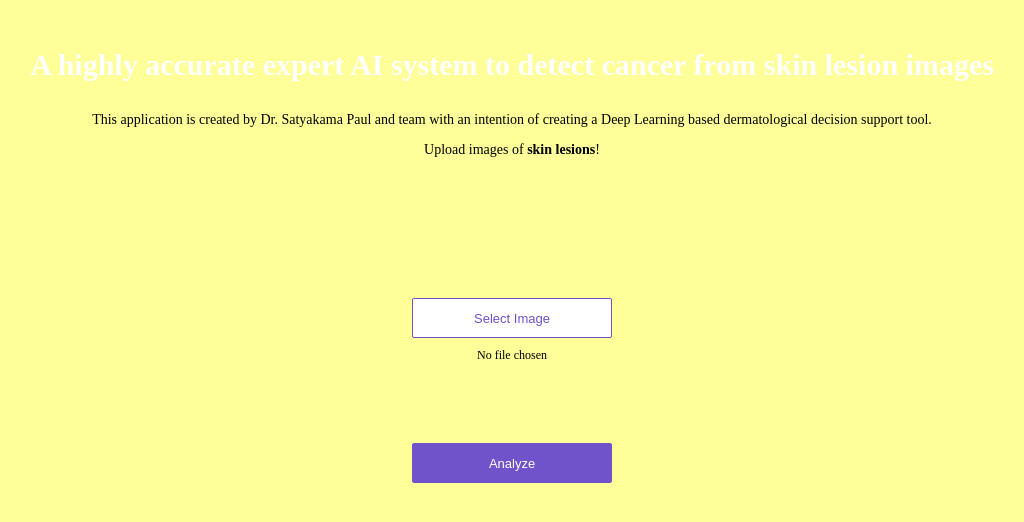
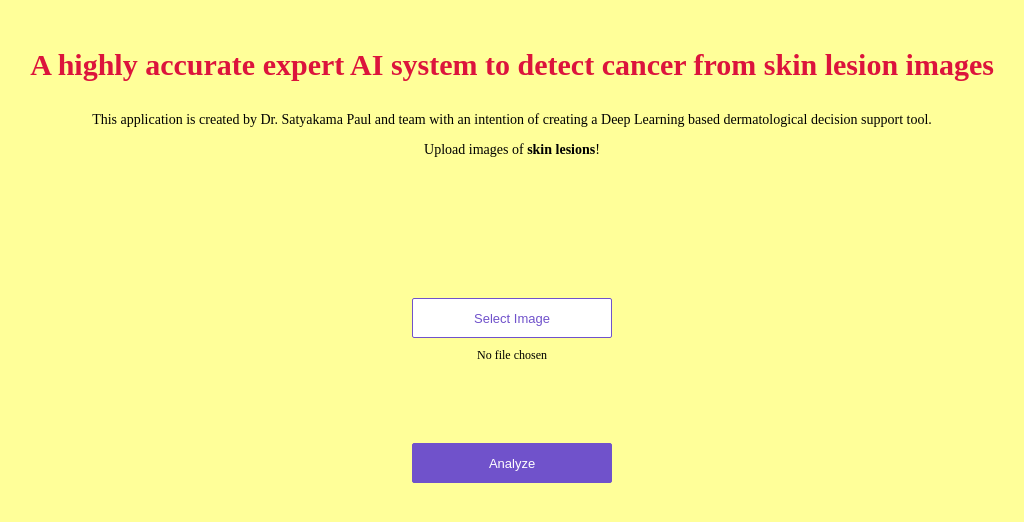
Before and after one commit to satyakamacodes/skin-image-classification-using-deep-learning, a plain HTML site: page app/view/index.html in a window 1280 px wide. Shown: the whole page, without its empty margins (128-1152 px from the left). Drawn offline with Linux system fonts and the light colour scheme.

Commit message:
Update style.css

```diff
--- a/app/static/style.css
+++ b/app/static/style.css
@@ -17,7 +17,7 @@ body {
     font-size: 30px;
     margin-top: 1em;
     margin-bottom: 1em;
-    color: #ffffff;
+    color: #DC143C;
 }
 
 .content {
```
